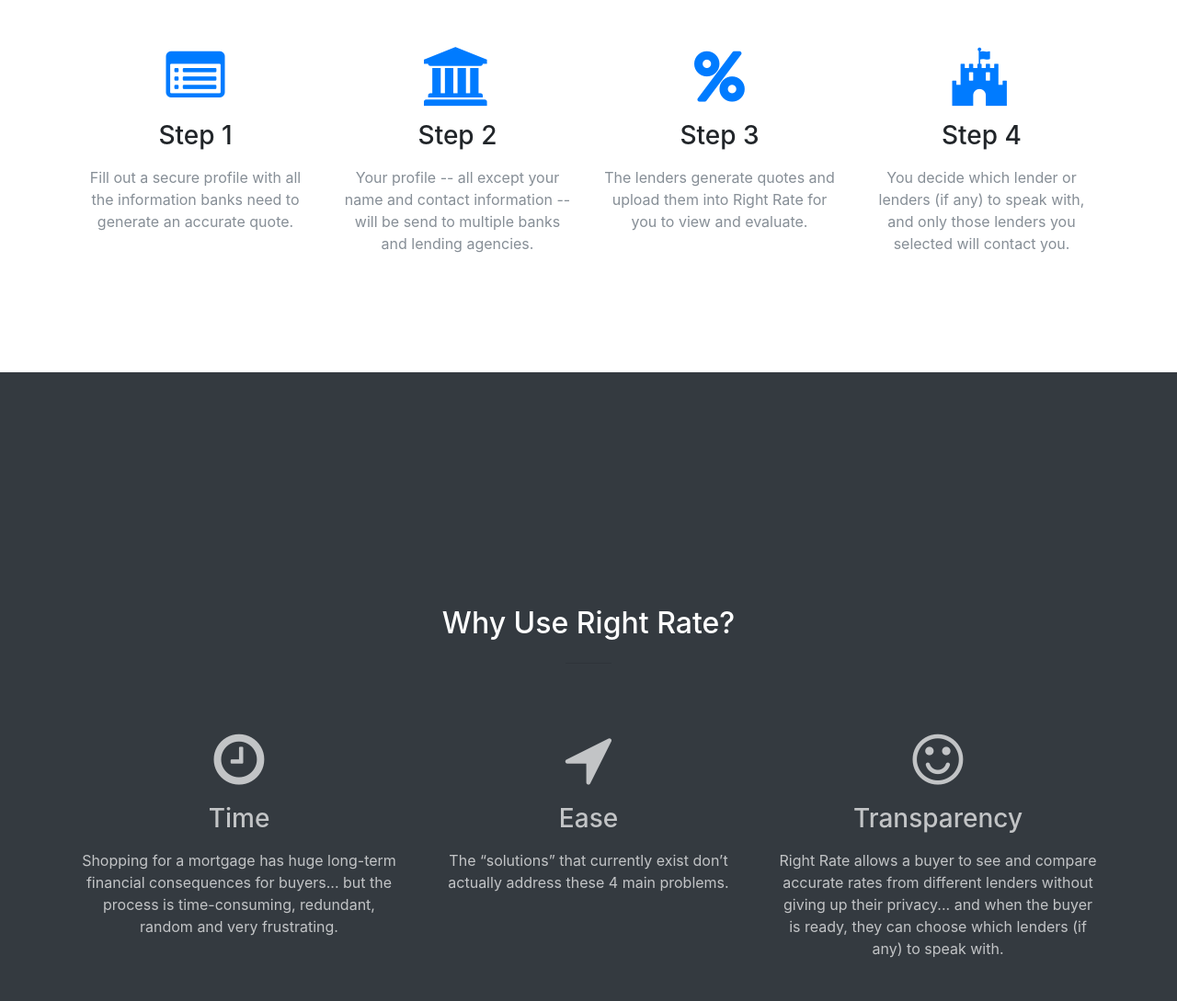
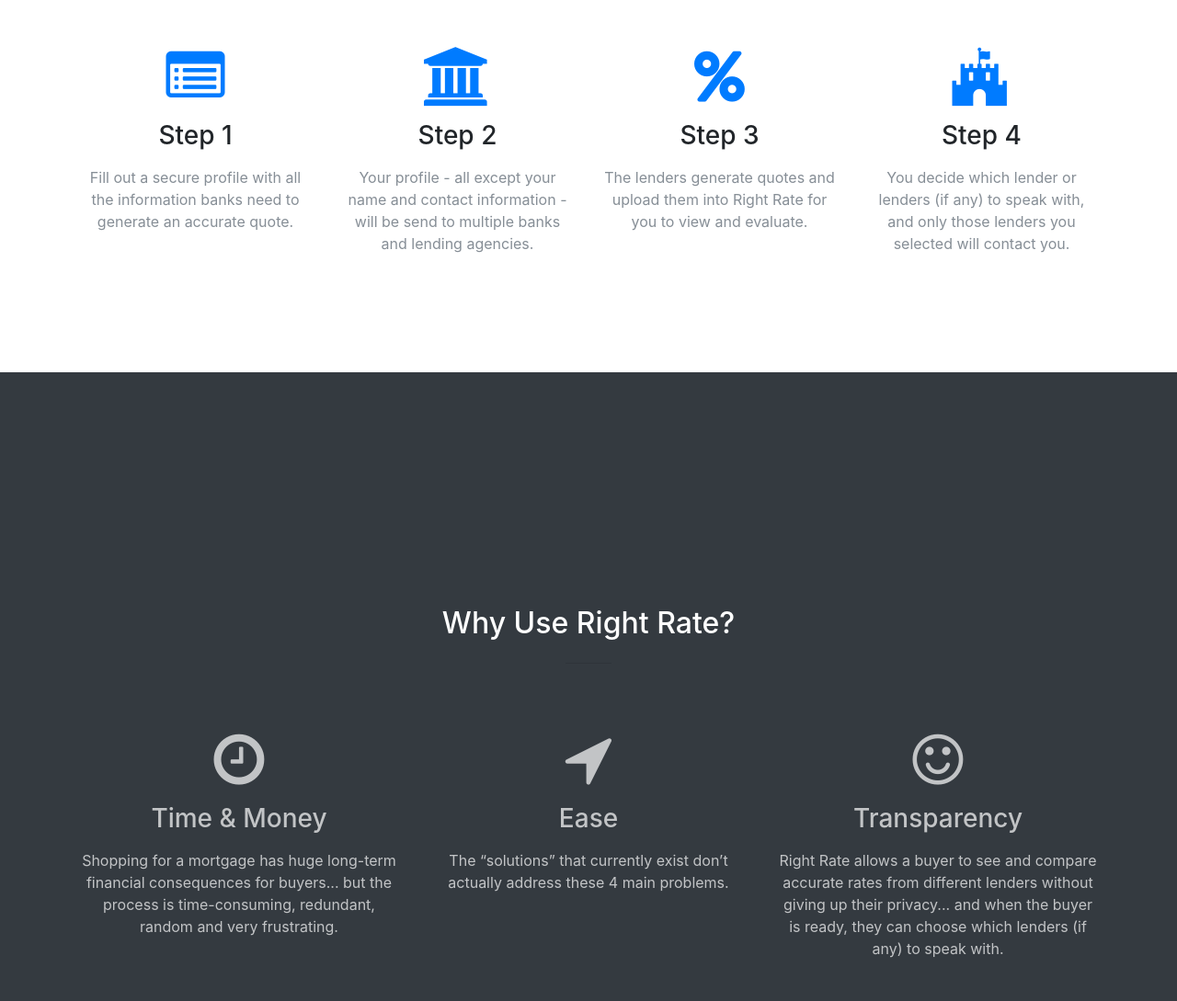
Before and after one commit to rightrate/rightrate.github.io, a website with bundled scripts: page index.html in a window 1280 px wide. Shown: the part 1138-2227 px from the top of the page at 92% size. Built offline with nearby package versions, Linux system fonts and the light colour scheme; some icons are missing.

Commit message:
fix typos

```diff
--- a/index.html
+++ b/index.html
@@ -69,7 +69,7 @@
             <pre> </pre>
             <h2 class="section-heading text-white">Right Rate streamlines the process of finding the best mortgage</h2>
             <pre> </pre>
-            <h5 class="section-heading text-white">Buyers can access multiple personalized, accurate bids from different lenders Without giving up their privacy</h5>
+            <h5 class="section-heading text-white">Buyers can access multiple personalized, accurate bids from different lenders without giving up their privacy</h5>
           </div>
           <div class="col-lg-8 mx-auto">
                         <pre> </pre>
@@ -106,7 +106,7 @@
             <div class="service-box mt-5 mx-auto">
               <i class="fa fa-4x fa-bank text-primary mb-3 sr-icons"></i>
               <h3 class="mb-3">Step 2</h3>
-              <p class="text-muted mb-0">Your profile -- all except your name and contact information -- will be send to multiple banks and lending agencies.</p>
+              <p class="text-muted mb-0">Your profile - all except your name and contact information - will be send to multiple banks and lending agencies.</p>
             </div>
           </div>
           <div class="col-lg-3 col-md-6 text-center">
@@ -146,7 +146,7 @@
           <div class="col-lg-4 col-md-6 text-faded text-center">
             <div class="service-box mt-5 mx-auto">
               <i class="fa fa-4x fa-clock-o text mb-3 sr-icons"></i>
-              <h3 class="mb-3">Time</h3>
+              <h3 class="mb-3">Time & Money</h3>
               <p class="mb-0">Shopping for a mortgage has huge long-term financial consequences for buyers...  but the process is time-consuming, redundant, random and very frustrating.
               </p>
             </div>
```
